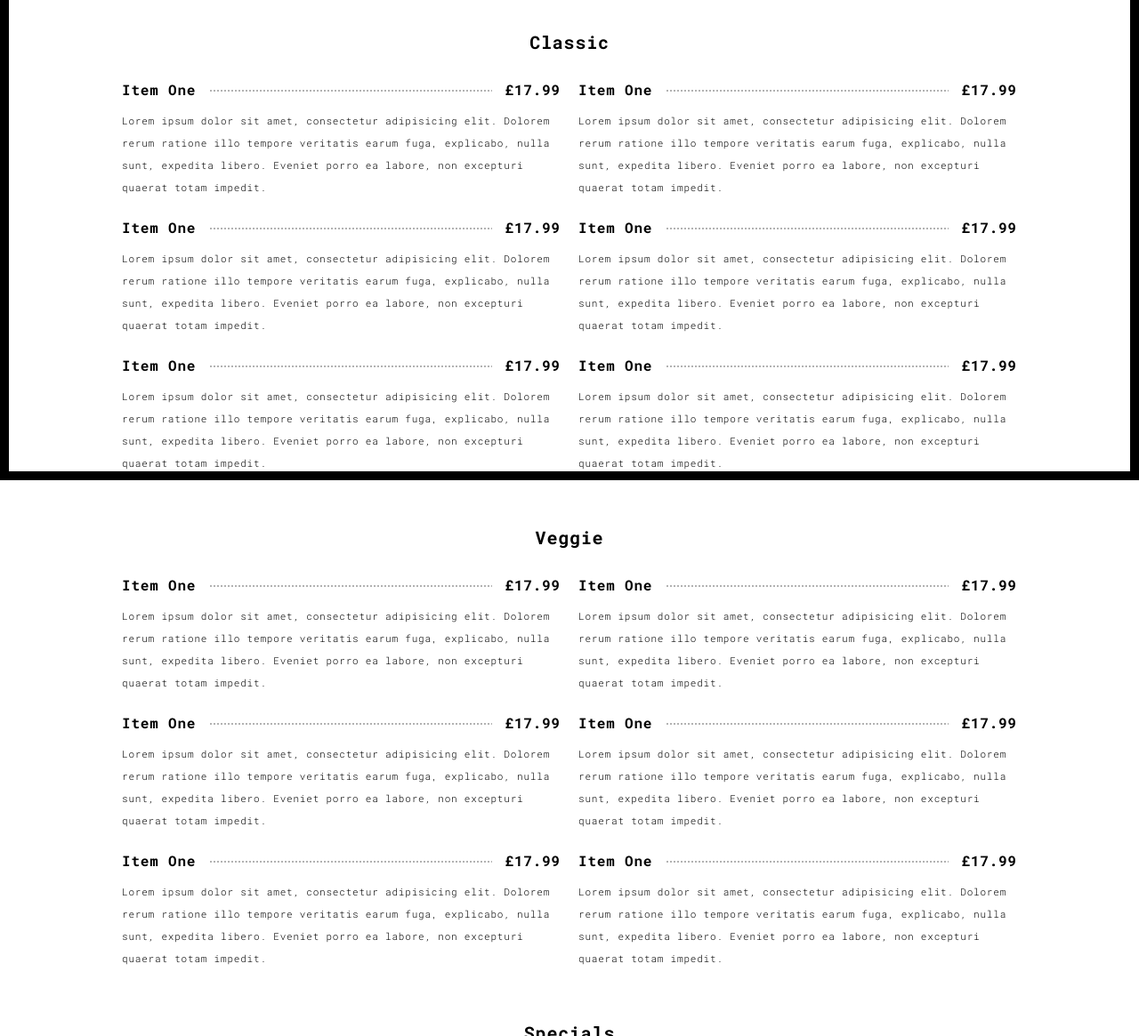
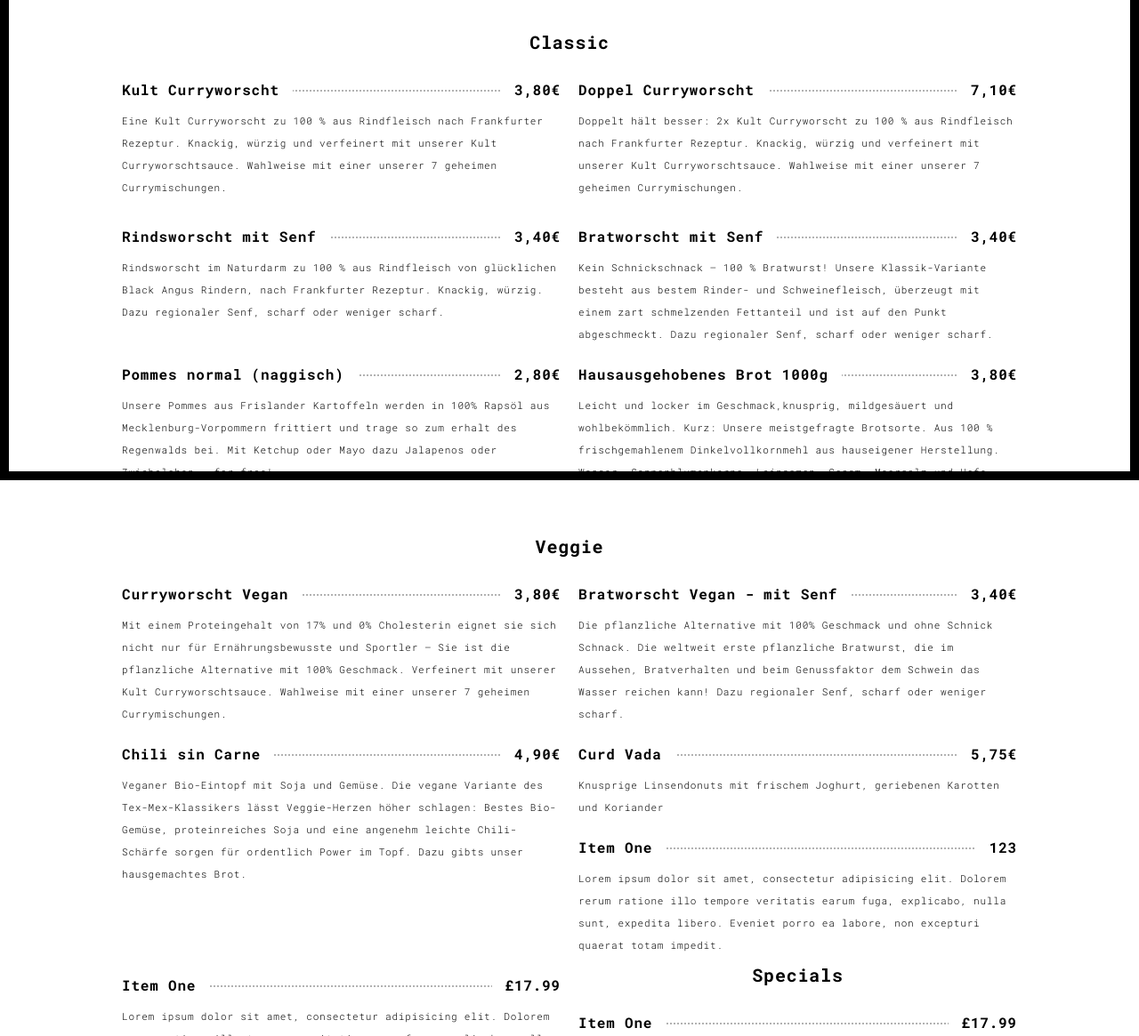
Before and after one commit to fletzi/worschttruck, a plain HTML site: page angebot.html in a window 1280 px wide. Shown: the part 260-1425 px from the top of the page at 89% size. Drawn offline with Linux system fonts and the light colour scheme.

Commit message:
angebot - wip +classic +veggi

```diff
--- a/angebot.html
+++ b/angebot.html
@@ -75,105 +75,103 @@
             <div id="classic_div">
               <article>
                 <div class="title">
-                  <span>Item One</span>
-                  <span class="price">£17.99</span>
+                  <span>Kult Curryworscht</span>
+                  <span class="price">3,80€</span>
                 </div>
                 <p>
-                  Lorem ipsum dolor sit amet, consectetur adipisicing elit. Dolorem rerum ratione illo tempore veritatis earum fuga, explicabo, nulla sunt, expedita libero. Eveniet porro ea labore, non excepturi quaerat totam impedit.
+                  Eine Kult Curryworscht zu 100 % aus Rindfleisch nach Frankfurter Rezeptur. Knackig, würzig und verfeinert mit unserer Kult Curryworschtsauce. Wahlweise mit einer unserer 7 geheimen Currymischungen.</p>
+              </article>
+              <article>
+                <div class="title">
+                  <span>Doppel Curryworscht</span>
+                  <span class="price">7,10€</span>
+                </div>
+                <p>
+                  Doppelt hält besser: 2x Kult Curryworscht zu 100 % aus Rindfleisch nach Frankfurter Rezeptur. Knackig, würzig und verfeinert mit unserer Kult Curryworschtsauce. Wahlweise mit einer unserer 7 geheimen Currymischungen.</p>
+                </p>
+              </article>
+              <article>
+                <div class="title">
+                  <span>Rindsworscht mit Senf</span>
+                  <span class="price">3,40€</span>
+                </div>
+                <p>
+                 Rindsworscht im Naturdarm zu 100 % aus Rindfleisch von glücklichen Black Angus Rindern, nach Frankfurter Rezeptur. Knackig, würzig. Dazu regionaler Senf, scharf oder weniger scharf.
+                </p>
+              </article>
+              <article>
+                <div class="title">
+                  <span>Bratworscht mit Senf</span>
+                  <span class="price">3,40€</span>
+                </div>
+                <p>
+                  Kein Schnickschnack – 100 % Bratwurst! Unsere Klassik-Variante besteht aus bestem Rinder- und Schweinefleisch, überzeugt mit einem zart schmelzenden Fettanteil und ist auf den Punkt abgeschmeckt. Dazu regionaler Senf, scharf oder weniger scharf.
+                </p>
+              </article>
+              <article>
+                <div class="title">
+                  <span>Pommes normal (naggisch)</span>
+                  <span class="price">2,80€</span>
+                </div>
+                <p>
+                  Unsere Pommes aus Frislander Kartoffeln werden in 100% Rapsöl aus Mecklenburg-Vorpommern frittiert und trage so zum erhalt des Regenwalds bei. Mit Ketchup oder Mayo dazu Jalapenos oder Zwiebelchen - for free!
+                </p>
+              </article>
+              <article>
+                <div class="title">
+                  <span>Hausausgehobenes Brot 1000g</span>
+                  <span class="price">3,80€</span>
+                </div>
+                <p>
+                  Leicht und locker im Geschmack,knusprig, mildgesäuert und wohlbekömmlich. Kurz: Unsere meistgefragte Brotsorte. Aus 100 % frischgemahlenem Dinkelvollkornmehl aus hauseigener Herstellung. Wasser, Sonnenblumenkerne, Leinsamen, Sesam, Meersalz und Hefe.
+                </p>
+                <br>
+                <br>
+              </article>
+            </div>
+            <!-- Veggie !-->
+            <h3 id="veggie" style="text-align: center">Veggie</h3>
+            <div id="veggie_div">
+              <article>
+                <div class="title">
+                  <span>Curryworscht Vegan</span>
+                  <span class="price">3,80€</span>
+                </div>
+                <p>
+                  Mit einem Proteingehalt von 17% und 0% Cholesterin eignet sie sich nicht nur für Ernährungsbewusste und Sportler – Sie ist die pflanzliche Alternative mit 100% Geschmack. Verfeinert mit unserer Kult Curryworschtsauce. Wahlweise mit einer unserer 7 geheimen Currymischungen.
+                </p>
+              </article>
+              <article>
+                <div class="title">
+                  <span>Bratworscht Vegan - mit Senf</span>
+                  <span class="price">3,40€</span>
+                </div>
+                <p>
+                  Die pflanzliche Alternative mit 100% Geschmack und ohne Schnick Schnack. Die weltweit erste pflanzliche Bratwurst, die im Aussehen, Bratverhalten und beim Genussfaktor dem Schwein das Wasser reichen kann! Dazu regionaler Senf, scharf oder weniger scharf.
+                </p>
+              </article>
+              <article>
+                <div class="title">
+                  <span>Chili sin Carne</span>
+                  <span class="price">4,90€</span>
+                </div>
+                <p>
+                  Veganer Bio-Eintopf mit Soja und Gemüse. Die vegane Variante des Tex-Mex-Klassikers lässt Veggie-Herzen höher schlagen: Bestes Bio-Gemüse, proteinreiches Soja und eine angenehm leichte Chili-Schärfe sorgen für ordentlich Power im Topf. Dazu gibts unser hausgemachtes Brot.
+                </p>
+              </article>
+              <article>
+                <div class="title">
+                  <span>Curd Vada</span>
+                  <span class="price">5,75€</span>
+                </div>
+                <p>
+                  Knusprige Linsendonuts mit frischem Joghurt, geriebenen Karotten und Koriander
                 </p>
               </article>
               <article>
                 <div class="title">
                   <span>Item One</span>
-                  <span class="price">£17.99</span>
-                </div>
-                <p>
-                  Lorem ipsum dolor sit amet, consectetur adipisicing elit. Dolorem rerum ratione illo tempore veritatis earum fuga, explicabo, nulla sunt, expedita libero. Eveniet porro ea labore, non excepturi quaerat totam impedit.
-                </p>
-              </article>
-              <article>
-                <div class="title">
-                  <span>Item One</span>
-                  <span class="price">£17.99</span>
-                </div>
-                <p>
-                  Lorem ipsum dolor sit amet, consectetur adipisicing elit. Dolorem rerum ratione illo tempore veritatis earum fuga, explicabo, nulla sunt, expedita libero. Eveniet porro ea labore, non excepturi quaerat totam impedit.
-                </p>
-              </article>
-              <article>
-                <div class="title">
-                  <span>Item One</span>
-                  <span class="price">£17.99</span>
-                </div>
-                <p>
-                  Lorem ipsum dolor sit amet, consectetur adipisicing elit. Dolorem rerum ratione illo tempore veritatis earum fuga, explicabo, nulla sunt, expedita libero. Eveniet porro ea labore, non excepturi quaerat totam impedit.
-                </p>
-              </article>
-              <article>
-                <div class="title">
-                  <span>Item One</span>
-                  <span class="price">£17.99</span>
-                </div>
-                <p>
-                  Lorem ipsum dolor sit amet, consectetur adipisicing elit. Dolorem rerum ratione illo tempore veritatis earum fuga, explicabo, nulla sunt, expedita libero. Eveniet porro ea labore, non excepturi quaerat totam impedit.
-                </p>
-              </article>
-              <article>
-                <div class="title">
-                  <span>Item One</span>
-                  <span class="price">£17.99</span>
-                </div>
-                <p>
-                  Lorem ipsum dolor sit amet, consectetur adipisicing elit. Dolorem rerum ratione illo tempore veritatis earum fuga, explicabo, nulla sunt, expedita libero. Eveniet porro ea labore, non excepturi quaerat totam impedit.
-                </p>
-                <br>
-                <br>
-              </article>
-            </div>
-
-            <!-- Veggie !-->
-            <h3 id="veggie" style="text-align: center">Veggie</h3>
-            <div id="veggie_div">
-              <article>
-                <div class="title">
-                  <span>Item One</span>
-                  <span class="price">£17.99</span>
-                </div>
-                <p>
-                  Lorem ipsum dolor sit amet, consectetur adipisicing elit. Dolorem rerum ratione illo tempore veritatis earum fuga, explicabo, nulla sunt, expedita libero. Eveniet porro ea labore, non excepturi quaerat totam impedit.
-                </p>
-              </article>
-              <article>
-                <div class="title">
-                  <span>Item One</span>
-                  <span class="price">£17.99</span>
-                </div>
-                <p>
-                  Lorem ipsum dolor sit amet, consectetur adipisicing elit. Dolorem rerum ratione illo tempore veritatis earum fuga, explicabo, nulla sunt, expedita libero. Eveniet porro ea labore, non excepturi quaerat totam impedit.
-                </p>
-              </article>
-              <article>
-                <div class="title">
-                  <span>Item One</span>
-                  <span class="price">£17.99</span>
-                </div>
-                <p>
-                  Lorem ipsum dolor sit amet, consectetur adipisicing elit. Dolorem rerum ratione illo tempore veritatis earum fuga, explicabo, nulla sunt, expedita libero. Eveniet porro ea labore, non excepturi quaerat totam impedit.
-                </p>
-              </article>
-              <article>
-                <div class="title">
-                  <span>Item One</span>
-                  <span class="price">£17.99</span>
-                </div>
-                <p>
-                  Lorem ipsum dolor sit amet, consectetur adipisicing elit. Dolorem rerum ratione illo tempore veritatis earum fuga, explicabo, nulla sunt, expedita libero. Eveniet porro ea labore, non excepturi quaerat totam impedit.
-                </p>
-              </article>
-              <article>
-                <div class="title">
-                  <span>Item One</span>
-                  <span class="price">£17.99</span>
+                  <span class="price">123</span>
                 </div>
                 <p>
                   Lorem ipsum dolor sit amet, consectetur adipisicing elit. Dolorem rerum ratione illo tempore veritatis earum fuga, explicabo, nulla sunt, expedita libero. Eveniet porro ea labore, non excepturi quaerat totam impedit.
```
